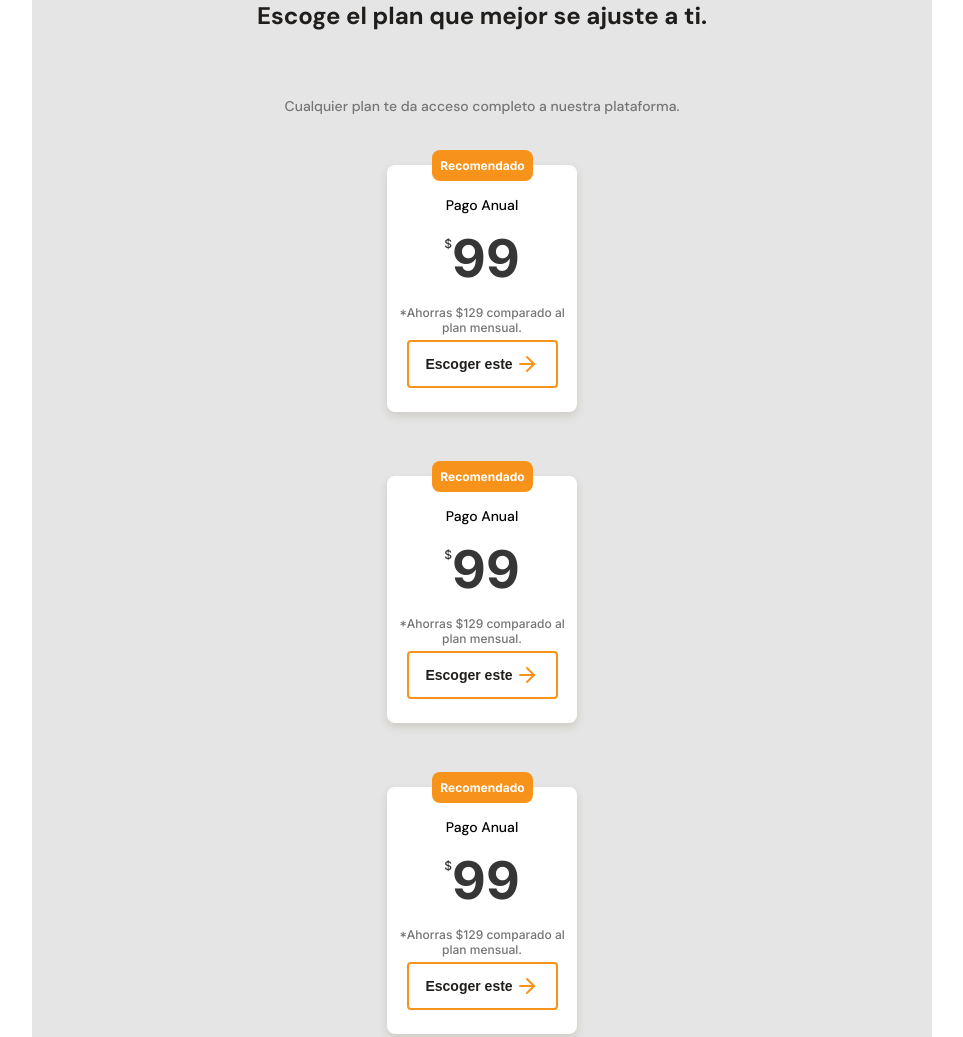
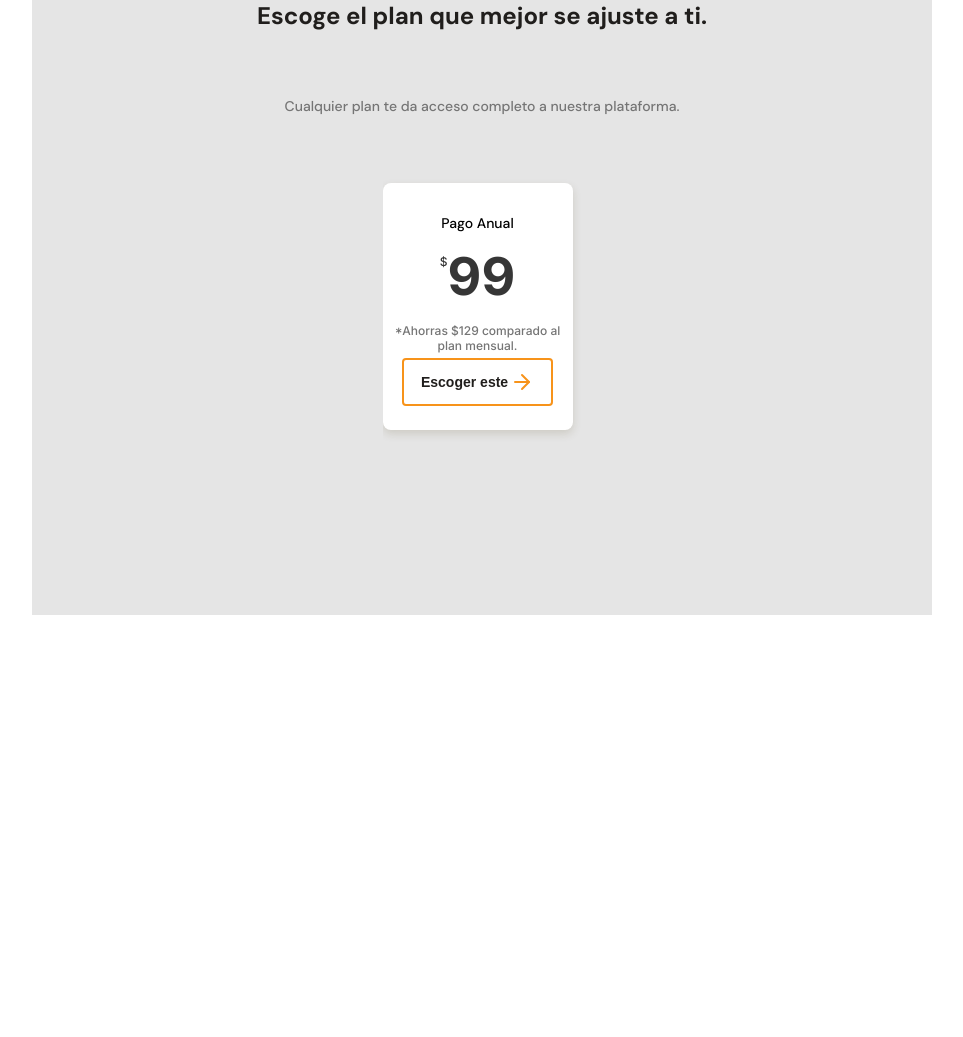
Before and after one commit to BlackSheldt/Databits, a plain HTML site: page index.html in a window 1280 px wide. Shown: the part 2338-3375 px from the top of the page, without its empty margins (158-1121 px from the left). After the commit the page ends 2953 px from the top, so only its background shows below. Drawn offline with Linux system fonts and the light colour scheme.

Commit message:
Se esta terminando el proyecro de la pagina

```diff
--- a/index.html
+++ b/index.html
@@ -147,8 +147,8 @@
                     <h2>Escoge el plan que mejor se ajuste a ti.</h2>
                     <p>Cualquier plan te da acceso completo a nuestra plataforma.</p>
                 </div>
+                <div class="scroll">
                     <div class="frame-6-cost--select-article">
-                    <h4 class="frame-6-cost--select-article--title">Recomendado</h4>
                         <div class="price">
                             <div class="price-title">
                                 <h6>Pago Anual</h6>
@@ -186,7 +186,6 @@
                         </button>
                     </div>
                     <div class="frame-6-cost--select-article">
-                    <h4 class="frame-6-cost--select-article--title">Recomendado</h4>
                         <div class="price">
                             <div class="price-title">
                                 <h6>Pago Anual</h6>
@@ -205,6 +204,7 @@
                         </button>
                     </div>
                 </div>
+            </div>
         </section>
     </main>
 </body>
--- a/style.css
+++ b/style.css
@@ -44,12 +44,10 @@
     padding: 0px;
     box-sizing: border-box;
 }
-
 html{
     font-size: 62.5%;
     font-family: 'DM Sans', sans-serif;
 }
-
 header{
     margin: 0 auto;
     min-width: 320px;
@@ -62,13 +60,11 @@ header{
     justify-content: space-between;
     background: linear-gradient(207.8deg, #201E1C 16.69%, #F7931A 100%);
 }
-
 #logo{
     width: 151px;
     height: 24px;
     margin-top: 42px
 }
-
 header .header-div-title{
     height: 218px;
     width: 90%;
@@ -79,7 +75,6 @@ header .header-div-title{
     ;
     align-items: center;
 }
-
 header .header-div-title h1{
     margin-bottom: 20px;
     text-align: center;
@@ -88,7 +83,6 @@ header .header-div-title h1{
     line-height: var(--dm-sans-line-big);
     color: var(--just-white);
 }
-
 header .header-div-title p{
     text-align: center;
     font-size: var(--dm-sans-size-medium);
@@ -96,7 +90,6 @@ header .header-div-title p{
     line-height: var(--dm-sans-line-medium);
     color: var(--solft-orange);
 }
-
 header .header-div-title button{
     position: relative;
     top: 25px;
@@ -108,18 +101,15 @@ header .header-div-title button{
     box-shadow: 0 4px 8px rgba(89, 73, 30, 0.16);
 
 }
-
 header .header-div-title #meet-planes a{
     text-decoration: none;
     color: var(--black);
     font-size: var(--dm-sans-size-medium);
     font-weight: var(--dm-sans-weight-big);
 }
-
 header .header-div-title #meet-planes span{
     padding-left: 10px;
 }
-
 main{
     width: 100%;
     min-width: 320px;
@@ -131,7 +121,6 @@ main{
     margin: 0 auto;
     background-color: var(--off-white);
 }
-
 main .frame-2{
     width: 100%;
     height: max-content;
@@ -141,7 +130,6 @@ main .frame-2{
     align-items: center;
 
 }
-
 main #bitcoin{
     width: 100%;
     height: 294px;
@@ -151,7 +139,6 @@ main #bitcoin{
     background-position: center;
     background-position-y: 59px;
 }
-
 main .frame-1{
     width: 100%;
     height: 130px;
@@ -165,14 +152,12 @@ main .frame-1-title{
     font-weight:var(--dm-sans-weight-big);
     line-height: var(--dm-sans-line-big);
 }
-
 main .frame-1-paragraph{
     font-size: var(--dm-sans-size-small);
     font-weight: var(--dm-sans-weight-small);
     line-height: var(--dm-sans-line-small);
     color: var(--grey-text);
 }
-
 main .frame-3-moneda{
     position: relative;
     left: 19.5px;
@@ -187,7 +172,6 @@ main .frame-3-moneda{
     border: none 1xp black;
 
 }
-
 main [class="frame-3-moneda"] > p{
     align-self: flex-start;
     margin-left: 30px;
@@ -196,23 +180,19 @@ main [class="frame-3-moneda"] > p{
     font-weight: var(--dm-sans-weight-medium);
     color: var(--monedads-yelow);
 }
-
 #monedas-2{
     color: var(--secondary-blue);
     margin-left: 25px;
 }
-
 [class^="frame-3-moneda--cost"]{
     display: grid;
     grid-template-columns: 6fr 1fr;
 }
-
 main .frame-3-moneda--cost-2{
     position: relative;
     right: 33px;
     grid-template-columns: 1fr 6fr;
 }
-
 main .frame-3-moneda ul{
     width: 197px;
     height: 159px;
@@ -226,7 +206,6 @@ main .frame-3-moneda ul{
     background-color:var(--just-white);
 
 }
-
 .frame-3-moneda ul li{
     height: 39px;
     padding:auto 0;
@@ -234,7 +213,6 @@ main .frame-3-moneda ul{
     grid-template: 1fr / 6fr 4fr 2fr;
     font-family: var(--inter) ;
 }
-
 .frame-3-moneda ul li .content-1{
     display: flex;
     align-items: center;
@@ -253,28 +231,22 @@ main .frame-3-moneda ul{
     line-height: 17px;
     color:#757575;
 }
-
 .frame-3-moneda ul li span{
     display: flex;
     justify-content: center;
     align-items: center;
 }
-
 .frame-3-moneda ul li span img{
     width: 11px;
 }
-
-
 [class^="frame-3-moneda--arrow"]{
     display: flex;
     justify-content: flex-end;
     align-items: center;
 }
-
 main .frame-3-moneda--arrow-left{
     transform:scaleX(-1);
 }
-
 [class^="frame-3-moneda--actualizacion"]{
     position: relative;
     right: 15px;
@@ -292,11 +264,9 @@ main .frame-3-moneda--arrow-left{
     font-weight: 400;
     line-height: 14.52px;
 }
-
 .frame-3-moneda--actualizacion-2{
     background-color: var(--solft-blue);
 }
-
 .frame-4{
     width: 100%;
     height: max-content;
@@ -306,7 +276,6 @@ main .frame-3-moneda--arrow-left{
     align-items: center;
     background-color: var(--warm-black);
 }
-
 .frame-4 > div{
     width: 90%;
     height: max-content;
@@ -315,14 +284,12 @@ main .frame-3-moneda--arrow-left{
     align-items: center;
 
 }
-
 .frame-4-separation{
     width: 38px;
     margin-bottom: 52px;
     position: relative;
     bottom: 12px;
 }
-
 .frame-4-title{
     height: 94px;
     display: flex;
@@ -330,21 +297,18 @@ main .frame-3-moneda--arrow-left{
     justify-content: space-between;
     text-align: center;
 }
-
 .frame-4-title h2{
     font-weight: 700;
     font-size: 2.4rem;
     line-height: 26px;
     color: var(--just-white);
 }
-
 .frame-4-title p{
     font-weight: 500;
     font-size: 1.4rem;
     line-height: 18px;
     color: #808080;
 }
-
 .frame-4-principal{
     width: 100%;
     margin-top: 32px;
@@ -353,7 +317,6 @@ main .frame-3-moneda--arrow-left{
     gap: 16px;
     flex-wrap:wrap;
 }
-
 [class^=frame-4-principal-featurs]{
     min-width: 288px;
     max-width: 350px;
@@ -368,44 +331,35 @@ main .frame-3-moneda--arrow-left{
     border-radius:4px;
     box-shadow: 0px 4px 8px rgba(0, 0, 0, 0.16);
 }
-
 .frame-4-principal-featurs-1{
     background-image: url("/assets/icons/clock.svg");
 }
-
 .frame-4-principal-featurs-2{
     background-image: url("/assets/icons/eye.svg");
 }
-
 .frame-4-principal-featurs-3{
     background-image: url("/assets/icons/dollar-sign.svg");
 }
-
 .frame-4-principal-featurs-4{
     background-image: url("/assets/icons/check-circle.svg");
 }
-
 [class^=frame-4-principal-featurs] h3{
     font-size: 1.8rem;
     font-weight: 700;
     line-height: 1.8rem;
     color: white;
 }
-
 [class^=frame-4-principal-featurs] p{
     font-size: 1.4rem;
     font-weight: 500;
     line-height: 1.8rem;
     color:#808080;
 }
-
-
 .frame-6-cost{
     width: 100%;
     height: max-content;
     background-color: #E5E5E5;
 }
-
 .frame-6-cost-title{
     height: 387px;
     display: flex;
@@ -416,21 +370,18 @@ main .frame-3-moneda--arrow-left{
     background-position: center;
     padding-top: 64px;
 }
-
 .frame-6-cost-title h2{
     font-size: 2.4rem;
     font-weight: 700;
     line-height: 2.6rem;
     color: var(--just-white);
 }
-
 .frame-6-cost--select{
     width: 100%;
     margin: 0 auto;
     padding: 0 5%;
 
 }
-
 .frame-6-cost--select-title{
     margin: 64px auto 0 auto;
     height: 112px;
@@ -440,21 +391,18 @@ main .frame-3-moneda--arrow-left{
     justify-content: space-between;
     text-align: center;
 }
-
 .frame-6-cost--select-title h2{
     font-size: 24px;
     font-weight: 700;
     line-height: 26px;
     color: var(--warm-black);
 }
-
 .frame-6-cost--select-title p{
     font-size: 14px;
     font-weight: 500;
     line-height: 18px;
     color: var(--grey-text);
 }
-
 .frame-6-cost--select-article{
     position: relative;
     display: flex;
@@ -467,7 +415,6 @@ main .frame-3-moneda--arrow-left{
     background-color: white;
     box-shadow: 0px 4px 8px rgba(89, 73, 30, 0.16);
 }
-
 .frame-6-cost--select-article--title{
     position: absolute;
     margin: 0 calc(50% - 50px);
@@ -483,21 +430,18 @@ main .frame-3-moneda--arrow-left{
     background-color: var(--bitcoin-orange);
     border-radius: 8px;
 }
-
 .price{
     display: grid;
     grid-template-areas: 1fr / 49px 1fr 46px;
     height: 175px;
-    width: 100%;
+    width: 190px;
 }
-
 .price-title{
     height: 49px;
     display: flex;
     justify-content: center;
     align-items:flex-end;
 }
-
 .price-title h6{
     font-size: 1.4rem;
     line-height: 1.8rem;
@@ -505,13 +449,11 @@ main .frame-3-moneda--arrow-left{
     color: #000;
     text-align: center;
 }
-
 .price-number{
     padding-top: 17px;
     display: flex;
     justify-content: center;
 }
-
 .price-number span{
     display: flex;
     align-items: flex-start;
@@ -521,7 +463,6 @@ main .frame-3-moneda--arrow-left{
     line-height: 1.452rem;
     color: #363636;
 }
-
 .price-number span bold{
     position: relative;
     bottom: 9px;
@@ -529,7 +470,6 @@ main .frame-3-moneda--arrow-left{
     font-size: 5.2rem;
     line-height: 6.293rem;
 }
-
 .price-text{
     display: flex;
     align-items: flex-start;
@@ -540,7 +480,6 @@ main .frame-3-moneda--arrow-left{
     text-align: center;
     color: var(--grey-text);
 }
-
 .price-buttom{
     width: 151px;
     height: 48px;
@@ -553,7 +492,6 @@ main .frame-3-moneda--arrow-left{
     border: 2px solid var(--bitcoin-orange);
     background-color: var(--just-white);
 }
-
 .price-buttom a{
     font-size: 1.4rem;
     line-height: 1.8rem;
@@ -561,8 +499,17 @@ main .frame-3-moneda--arrow-left{
     color: var(--warm-black);
     text-decoration: none;
 }
-
 .price-buttom img{
     width: 24px;
     height: 24px;
 }
+.scroll{
+    display: flex;
+    margin: 0 auto;
+    padding: 18px 0px;
+    width: 199px;
+    overflow: auto;
+    height: 500px;
+    gap: 18px;
+
+}
```
Lines whose indentation alone changed are shown as unchanged.
